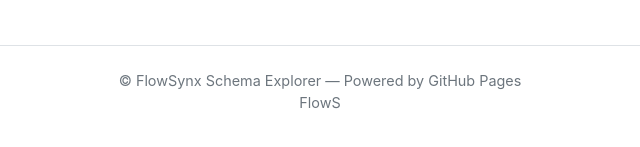
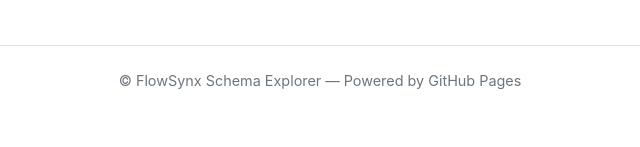
Before and after one commit to flowsynx/schema, a plain HTML site: page index.html in a window 1280 px wide. Shown: the part 307-454 px from the top of the page, 320-960 px from the left. Drawn offline with nearby package versions, Linux system fonts and the light colour scheme.

Commit message:
Delete unused link #2

```diff
--- a/index.html
+++ b/index.html
@@ -115,8 +115,7 @@
 
   <footer class="footer">
     <div class="container">
-      &copy; FlowSynx Schema Explorer — Powered by GitHub Pages<br />
-      <a>FlowS</a>
+      &copy; FlowSynx Schema Explorer — Powered by GitHub Pages
     </div>
   </footer>
 </body>
```
